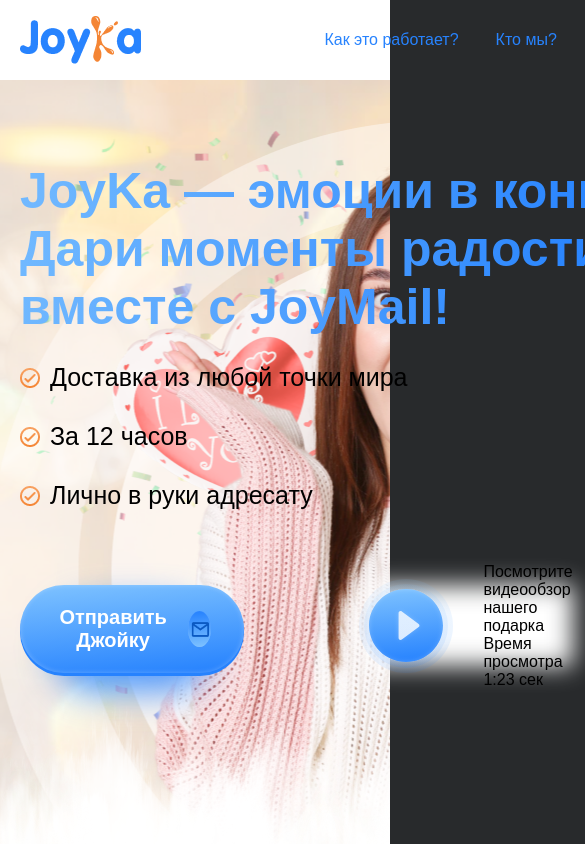
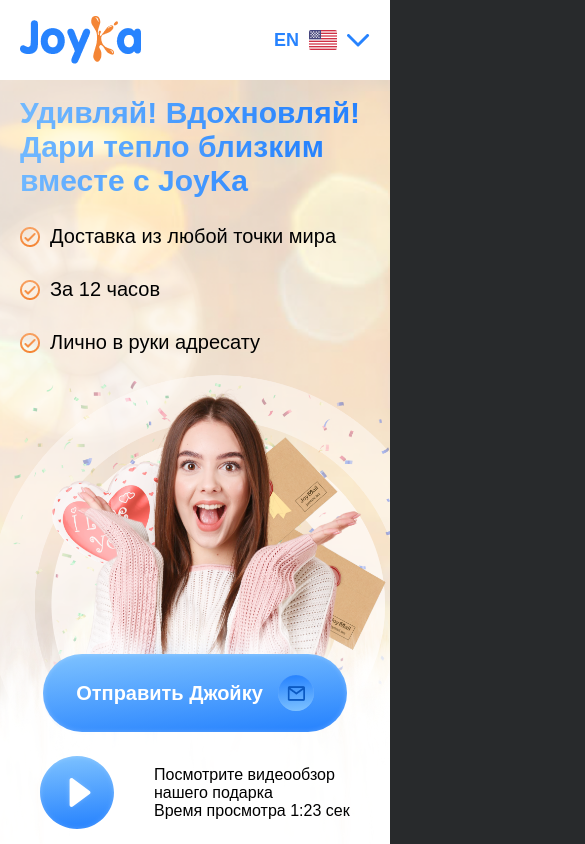
Before and after one commit to ageiwa/joyka-template-vue, a Vue app: page / in a window 390 px wide. Shown: the top 844 px of the page, 585 px wide, since content can reach past the window. Built offline with nearby package versions, Linux system fonts and the light colour scheme.

Commit message:
Add responsive for header, preview and howitworks

```diff
--- a/src/App.vue
+++ b/src/App.vue
@@ -10,10 +10,10 @@
 <template>
   <Header />
   <Preview />
-  <HowItWorks />
-  <ReasonForSend />
-  <Form />
-  <Footer />
+  <!-- <HowItWorks /> -->
+  <!-- <ReasonForSend /> -->
+  <!-- <Form /> -->
+  <!-- <Footer /> -->
 </template>
 
 <style scoped>
--- a/src/components/Header/Header.vue
+++ b/src/components/Header/Header.vue
@@ -1,6 +1,7 @@
 <script setup>
   import SelectLanguage from '@/components/SelectLanguage/SelectLanguage.vue'
   import './style.scss'
+  import './media.scss'
 </script>
 
 <template>
--- /dev/null
+++ b/src/components/Header/media.scss
@@ -0,0 +1,5 @@
+@media (max-width: 1219px) {
+    .header__navbar {
+        display: none;
+    }
+}
--- a/src/components/Header/style.scss
+++ b/src/components/Header/style.scss
@@ -3,6 +3,12 @@
     padding-bottom: 16px;
     width: 100%;
     background-color: #fff;
+
+    .container {
+        display: flex;
+        justify-content: space-between;
+        align-items: center;
+    }
 
     &__logo {
         height: 48px;
@@ -31,12 +37,3 @@
 .navbar__item:last-child {
     margin-right: 0;
 }
-
-.header .container {
-    margin: 0 auto;
-    width: 1219px;
-    height: 100%;
-    display: flex;
-    justify-content: space-between;
-    align-items: center;
-}
--- a/src/components/HowItWorks/HowItWorks.vue
+++ b/src/components/HowItWorks/HowItWorks.vue
@@ -1,6 +1,7 @@
 <script setup>
     import SendJoykaBtn from '@/components/SendJoykaBtn/SendJoykaBtn.vue'
     import './style.scss'
+    import './media.scss'
 </script>
 
 <template>
@@ -15,53 +16,56 @@
                     <div class="item-step__wrap-img">
                         <img class="item-step__img" src="@/assets/girl-selfie.png">
                     </div>
+
+                    <div class="item-step__text">
+                        <h2 class="item-step__title">Человек делает селфи</h2>
+                        <p class="item-step__subtitle">Вы делаете селфи или выбираете удачное фото из галереи JoyKa</p>
+                    </div>
+                    <p class="item-step__step">1</p>
                     <div class="item-step__dots-wrap">
                         <div class="item-step__dots"></div>
                         <div class="item-step__dots"></div>
                         <div class="item-step__dots"></div>
                     </div>
-                    <div class="item-step__text">
-                        <h2 class="item-step__title">Человек делает селфи</h2>
-                        <p class="item-step__subtitle">Вы делаете селфи или выбираете удачное фото из галереи JoyKa</p>
-                    </div>
-                    <p class="item-step__step">1</p>
                 </li>
 
                 <li class="step-list__item-step">
                     <div class="item-step__wrap-img">
                         <img class="item-step__img" src="@/assets/girl-phone.png">
                     </div>
+
+                    <div class="item-step__text">
+                        <h2 class="item-step__title">Конверт JoyKa с ярким фото</h2>
+                        <p class="item-step__subtitle">Оставляете заявку на сайте или в приложении. Две минуты — и JoyKa готова!</p>
+                    </div>
+                    <p class="item-step__step">2</p>
                     <div class="item-step__dots-wrap">
                         <div class="item-step__dots"></div>
                         <div class="item-step__dots"></div>
                         <div class="item-step__dots"></div>
                     </div>
-                    <div class="item-step__text">
-                        <h2 class="item-step__title">Конверт JoyKa с ярким фото</h2>
-                        <p class="item-step__subtitle">Оставляете заявку на сайте или в приложении. Две минуты — и JoyKa готова!</p>
-                    </div>
-                    <p class="item-step__step">2</p>
                 </li>
 
                 <li class="step-list__item-step">
                     <div class="item-step__wrap-img">
                         <img class="item-step__img" src="@/assets/man-chocolate.png">
                     </div>
+
+                    <div class="item-step__text">
+                        <h2 class="item-step__title">Курьер несёт JoyKa</h2>
+                        <p class="item-step__subtitle">Распечатанную фотографию в красивом конверте курьер доставит лично в руки адресату</p>
+                    </div>
+                    <p class="item-step__step">3</p>
                     <div class="item-step__dots-wrap last-dots">
                         <div class="item-step__dots"></div>
                         <div class="item-step__dots"></div>
                         <div class="item-step__dots"></div>
                     </div>
-                    <div class="item-step__text">
-                        <h2 class="item-step__title">Курьер несёт JoyKa</h2>
-                        <p class="item-step__subtitle">Распечатанную фотографию в красивом конверте курьер доставит лично в руки адресату</p>
-                    </div>
-                    <p class="item-step__step">3</p>
                 </li>
 
                 <li class="step-list__item-step step-address">
                     <div class="item-step__wrap-img">
-                        <img class="item-step__img" src="@/assets/love-voxel.png">
+                        <img class="item-step__img love-img" src="@/assets/love-voxel.png">
                         <img class="item-step__img" src="@/assets/girl-address.png">
                     </div>
                     <div class="item-step__text">
--- /dev/null
+++ b/src/components/HowItWorks/media.scss
@@ -0,0 +1,53 @@
+@media (max-width: 1219px) {
+    .how-it-works {
+        height: auto;
+    }
+
+    .how-it-works__step-list {
+        display: flex;
+        flex-direction: column;
+        align-items: center;
+
+        .step-list__item-step {
+            display: flex;
+            flex-direction: column;
+            align-items: center;
+        }
+
+        .item-step__step {
+            display: none;
+        }
+
+        .item-step__dots-wrap {
+            margin-top: 30px;
+            margin-bottom: 80px;
+            width: 15px;
+            height: 85px;
+            flex-direction: column;
+        }
+
+        .last-dots {
+            display: flex;
+        }
+    }
+}
+
+.step-address {
+    margin: 0;
+    grid-column: auto;
+
+    .item-step__wrap-img {
+        flex: auto;
+        flex-shrink: 0;
+        width: 320px;
+        height: 280px;
+    }
+
+    .item-step__img {
+        position: absolute;
+    }
+
+    .love-img {
+        display: none;
+    }
+}
--- a/src/components/Preview/Preview.vue
+++ b/src/components/Preview/Preview.vue
@@ -1,6 +1,7 @@
 <script setup>
     import SendJoykaBtn from '@/components/SendJoykaBtn/SendJoykaBtn.vue'
     import './style.scss'
+    import './media.scss'
 </script>
 
 <template>
@@ -8,6 +9,7 @@
 
         <div class="container">
             <h1 class="preview__title">JoyKa — эмоции в конверте Дари моменты радости вместе с JoyMail!</h1>
+            <h1 class="mobile-title">Удивляй! Вдохновляй! Дари тепло близким вместе с JoyKa</h1>
 
             <ul class="preview__list-preview">
                 <li class="list-preview__item-preview">
@@ -59,7 +61,7 @@
 
                     <div class="btn-play-container__text">
                         <p>Посмотрите видеообзор нашего подарка</p>
-                        <span>Время просмотра 1:23 сек</span>
+                        <p>Время просмотра 1:23 сек</p>
                     </div>
                 </div>
 
--- /dev/null
+++ b/src/components/Preview/media.scss
@@ -0,0 +1,47 @@
+@media (max-width: 760px) {
+    .preview  {
+        padding-bottom: 20px;
+        height: auto;
+        background-image:  url('@/assets/girl-preview.png'), url('@/assets/background.png');
+        background-size: auto 400px, cover;
+        background-position: 50% 70%, center center;
+        background-repeat: no-repeat, no-repeat;
+
+        .container {
+            padding-top: 16px;
+        }
+
+        &__title {
+            display: none;
+        }
+
+        .mobile-title {
+            display: block;
+        }
+
+        &__clouds {
+            z-index: -1;
+        }
+    }
+
+    .preview__list-preview {
+        width: 100%;
+    }
+
+    .list-preview__item-preview {
+        font-size: 20px;
+    }
+
+    .preview__btns-preview {
+        margin-top: 300px;
+        display: block;
+    }
+
+    .send-joyka-btn {
+        margin: 0 auto;
+    }
+
+    .btn-play-container {
+        margin: 20px auto;
+    }
+}
--- a/src/components/Preview/style.scss
+++ b/src/components/Preview/style.scss
@@ -21,6 +21,17 @@
         background-clip: text;
         -webkit-background-clip: text;
         -webkit-text-fill-color: transparent;
+    }
+
+    .mobile-title {
+        font-weight: 700;
+        font-size: 30px;
+        color: #2783FE;
+        background: linear-gradient(95.89deg, #7BC0FF -9.88%, #2783FE 82.48%);
+        background-clip: text;
+        -webkit-background-clip: text;
+        -webkit-text-fill-color: transparent;
+        display: none;
     }
 
     &__list-preview {
--- a/src/media.scss
+++ b/src/media.scss
@@ -1,31 +1,6 @@
-// @media (max-width: 575.98px) {
-
-// }
-
-// @media (max-width: 767.98px) {
-
-// }
-
-// @media (max-width: 991.98px) {
-
-// }
-
-// @media (max-width: 1199.98px) {
-
-// }
-
-// @media (max-width: 1399.98px) {
-
-// }
-
 @media (max-width: 1219px) {
     .container {
         width: 100%;
         padding: 0 20px;
     }
-
-    .how-it-works__step-list {
-        grid-template-columns: 1fr;
-        grid-template-rows: repeat(4, 1fr);
-    }
 }
```
